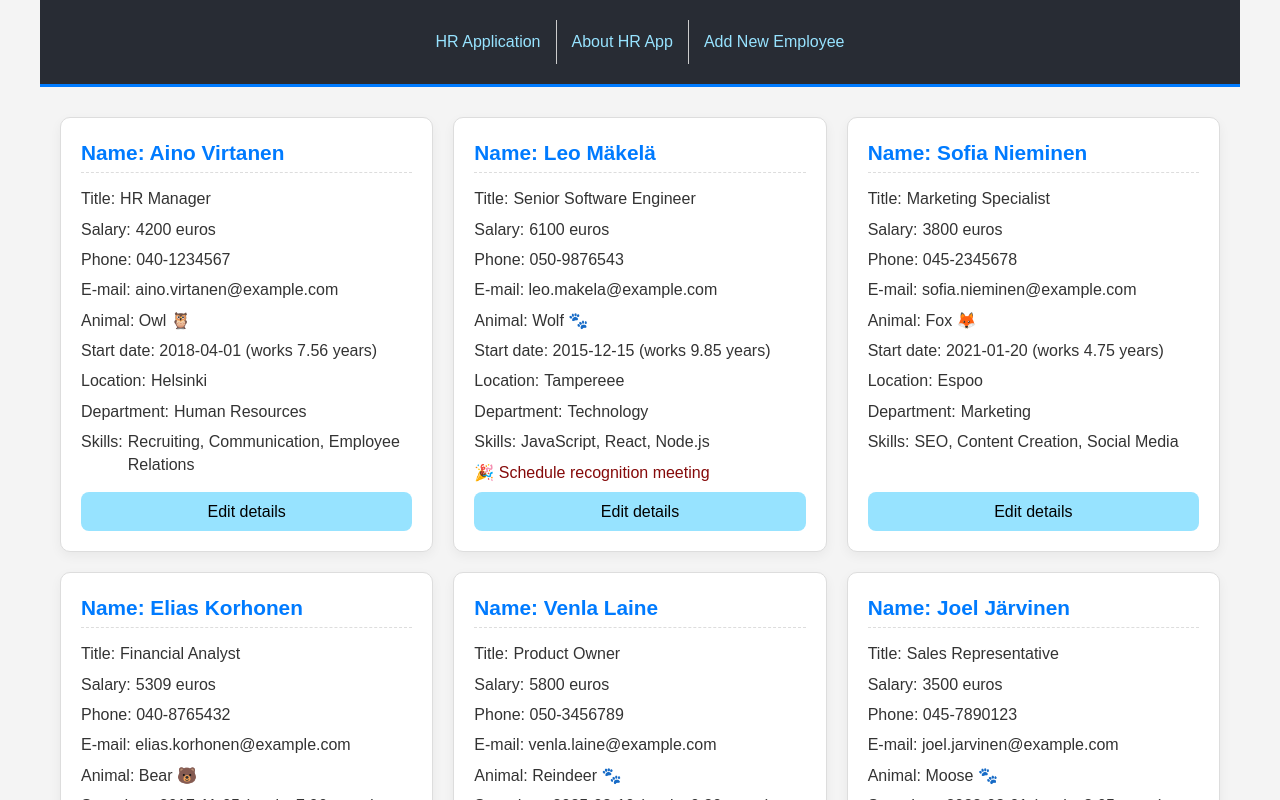
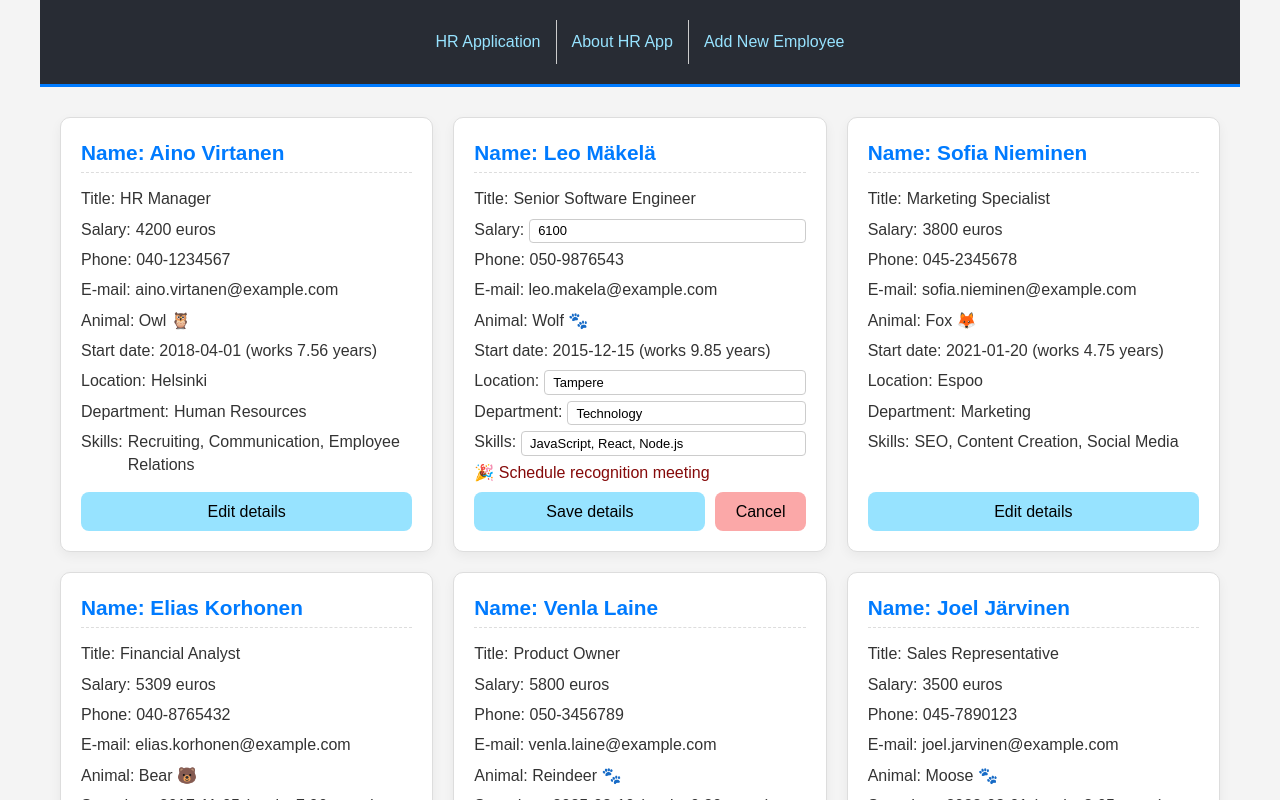
Before and after one commit to s2500258/hrApp, a React (Vite) app: page / in a window 1280 px wide. Shown: the top 800 px of the page. Built offline with nearby package versions, Linux system fonts and the light colour scheme; data requests are answered from the project's data file.

Commit message:
2025-12-01-2

```diff
--- a/src/App.jsx
+++ b/src/App.jsx
@@ -2,7 +2,7 @@ import About from './components/About';
 import AddEmployee from './components/AddEmployee';
 import './App.css';
 import Footer from './components/Footer';
-import Header from './components/header';
+import Header from './components/Header';
 import PersonList from './components/PersonList';
 import data from "./data";
 import { useState, useEffect } from "react";
--- a/src/db.json
+++ b/src/db.json
@@ -33,14 +33,15 @@
       "animal": "Wolf",
       "startDate": "2015-12-15",
       "location": [
-        "Tampereee"
+        "Tampere"
       ],
       "department": "Technology",
       "skills": [
         "JavaScript",
         "React",
         "Node.js"
-      ]
+      ],
+      "isEditing": true
     },
     {
       "id": "3",
```
